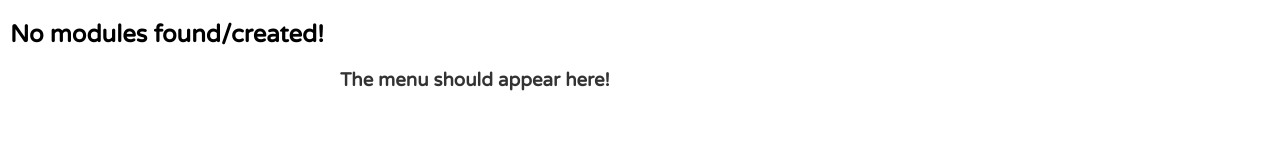
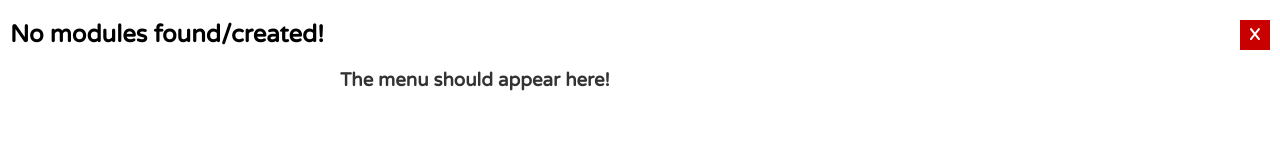
Before and after one commit to enfrte/finnish-expression-practice, a React (Create React App) app in the folder react-version/: page / in a window 1280 px wide. Shown: the top 160 px of the page. Built offline with nearby package versions, Linux system fonts and the light colour scheme; no server answers.

Commit message:
Added quit practice button

```diff
--- a/react-version/src/App.css
+++ b/react-version/src/App.css
@@ -250,6 +250,23 @@ button:focus { outline:0; }
   letter-spacing: 1px;
 }
 
+.quit-practice {
+  position: absolute;
+  display: flex;
+  justify-content: flex-end;
+  top: 0;
+  right: 10px;
+  height: 30px;
+  width: 30px;
+  color: white;
+  background: rgb(200, 0, 0);
+  font-size: 16px;
+  font-weight: bold;
+  padding: 5px 10px;
+  margin: 0;
+  border: none;
+}
+
 footer {
   position:absolute;
   padding: 1rem;
--- a/react-version/src/components/ModulePractice.js
+++ b/react-version/src/components/ModulePractice.js
@@ -12,9 +12,21 @@ import ModulePracticeTutorial from './ModulePracticeTutorial';
 // The stage/container for the module practice
 const ModulePractice = () => {
   const { modules } = useContext(PracticeContext);
-  const { activeModule } = useContext(PracticeContext);
+  const { activeModule, setActiveModule } = useContext(PracticeContext);
   const { selectedPractice, setSelectedPractice } = useContext(PracticeContext);
-  const { questionIndex } = useContext(PracticeContext);
+  const { questionIndex, setQuestionIndex } = useContext(PracticeContext);
+  const { setShowModuleMenu } = useContext(PracticeContext);
+  const { setProgressPercent } = useContext(PracticeContext);
+  const { setSelectedPracticeEnd } = useContext(PracticeContext);
+
+  const quitPractice = () => {
+    setShowModuleMenu(true);
+    setQuestionIndex(0);
+    setSelectedPractice(false);
+    setActiveModule(null);
+    setProgressPercent(0);
+    setSelectedPracticeEnd(false); // needed to reset this too, in case user quits on the last question
+  };
 
   // create the user selected module for practice
   useEffect(() => {
@@ -31,6 +43,7 @@ const ModulePractice = () => {
   // output the user selected module
   return (
     <div className="module-practice-container">
+      <button className="quit-practice" onClick={ quitPractice }>X</button>
       {
         selectedPractice ?
           <React.Fragment>
```
